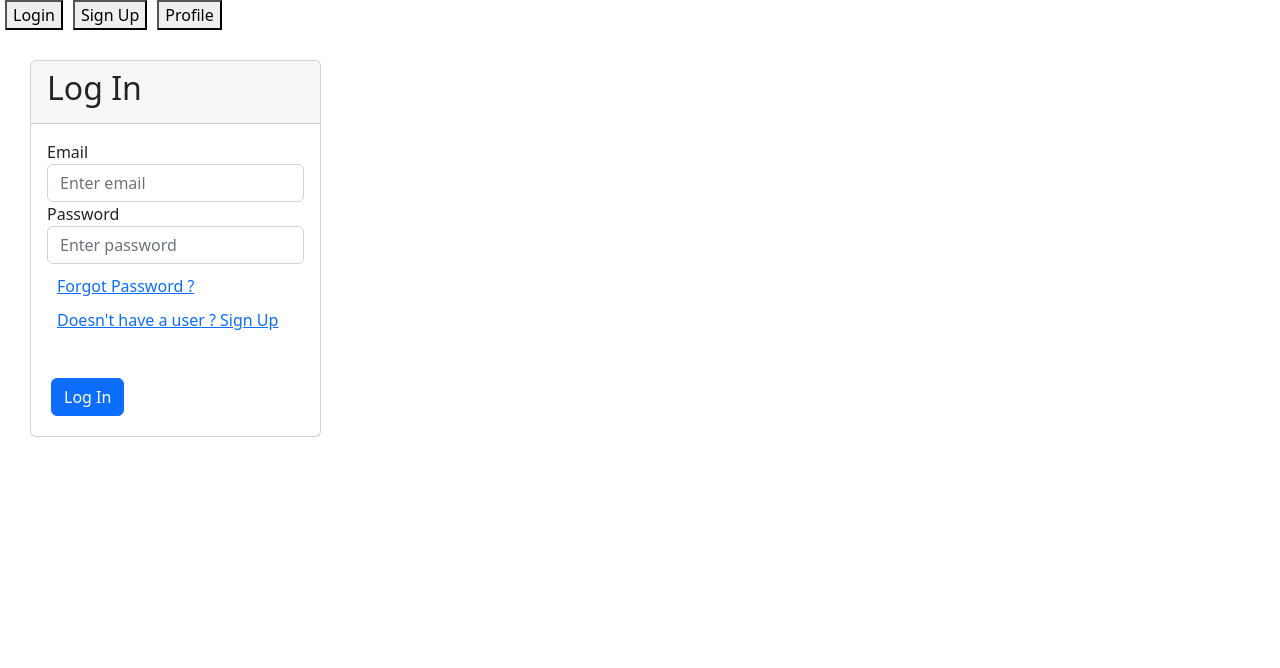
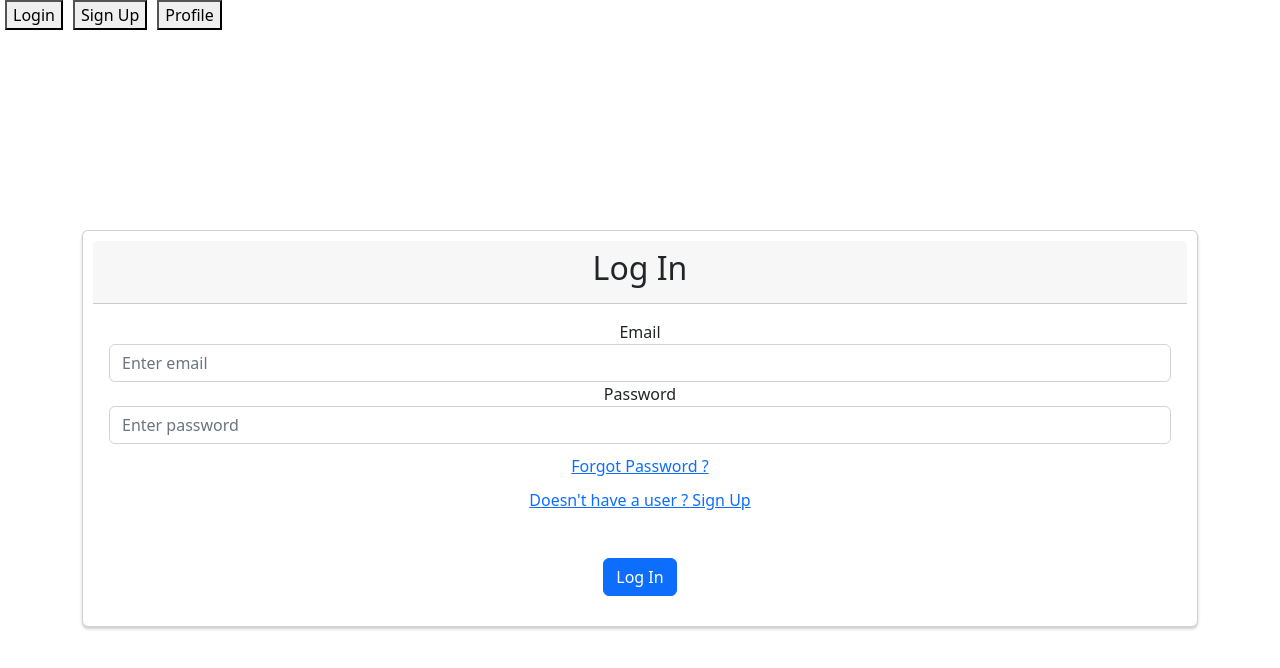
Before and after one commit to shech2/React-Final-Project, a React (Create React App) app in the folder frontend/: page / in a window 1280 px wide. Shown: the top 668 px of the page. Built offline with nearby package versions, Linux system fonts and the light colour scheme; no server answers.

Commit message:
css styles

```diff
--- a/frontend/src/App.css
+++ b/frontend/src/App.css
@@ -0,0 +1,12 @@
+.card {
+    min-width: 30%;
+    min-height: 50%;
+    border: 1px solid #ccc;
+    border-radius: 5px;
+    box-shadow: 0 2px 3px #ccc;
+    margin: 200px auto;
+    padding: 10px;
+    box-sizing: border-box;
+    text-align: center;
+    background-color: #fff;
+}
--- a/frontend/src/App.js
+++ b/frontend/src/App.js
@@ -18,9 +18,7 @@ function App() {
           <Link to="/signup" style={{ padding: '5px' }}><button>Sign Up</button></Link>
           <Link to="/profile" style={{ padding: '5px' }}><button>Profile</button></Link>
         </nav>
-        <div style={{
-          display: 'flex', width: 700, padding: 30
-        }}>
+        <div>
           <Routes>
             <Route exact path="/" element={<Login />} />
             <Route path="/signup" element={<Signup />} />
--- a/frontend/src/components/Login.js
+++ b/frontend/src/components/Login.js
@@ -1,6 +1,6 @@
 import React, { useRef, useState } from 'react'
 import { useAuth } from '../contexts/AuthContext'
-import { Card, Form, Alert } from 'react-bootstrap';
+import { Card, Form, Alert, Container } from 'react-bootstrap';
 import { Link, useNavigate } from 'react-router-dom';
 
 export default function Login() {
@@ -28,8 +28,8 @@ export default function Login() {
 
     return (
         <div>
-
-            <Card>
+            <Container>
+                <Card className='card'>
                     <Card.Header><h2>Log In</h2></Card.Header>
                     <Form onSubmit={handleLogin}>
                         <Card.Body>
@@ -56,6 +56,7 @@ export default function Login() {
                         <button style={{ margin: '20px' }} type="submit" className="btn btn-primary">Log In</button>
                     </Form>
                 </Card>
+            </Container>
         </div >
     )
 }
--- a/frontend/src/components/Profile.js
+++ b/frontend/src/components/Profile.js
@@ -1,6 +1,6 @@
 import React, { useRef, useState } from 'react'
 import { useAuth } from '../contexts/AuthContext'
-import { Card, Form, Alert } from 'react-bootstrap';
+import { Card, Form, Alert, Container } from 'react-bootstrap';
 import { useNavigate } from 'react-router-dom';
 
 export default function Profile() {
@@ -37,7 +37,8 @@ export default function Profile() {
 
     return (
         <div>
-            <Card>
+            <Container>
+                <Card className='card'>
                     <Form onSubmit={handleUpdate}>
                         <Card.Header><h2>Profile</h2></Card.Header>
                         <Card.Body>
@@ -52,6 +53,7 @@ export default function Profile() {
                         </Card.Body>
                     </Form>
                 </Card>
+            </Container>
         </div>
     )
 }
--- a/frontend/src/components/ResetPassword.js
+++ b/frontend/src/components/ResetPassword.js
@@ -2,7 +2,7 @@ import React from 'react'
 import { useAuth } from '../contexts/AuthContext'
 import { Link } from 'react-router-dom'
 import { useRef, useState } from 'react'
-import { Form, Button, Card, Alert } from 'react-bootstrap'
+import { Form, Button, Card, Alert, Container } from 'react-bootstrap'
 
 export default function ResetPassword() {
     const { resetPassword } = useAuth();
@@ -25,7 +25,8 @@ export default function ResetPassword() {
 
     return (
         <div>
-            <Card>
+            <Container>
+                <Card className='card'>
                     <Card.Body>
                         {error && <Alert variant="danger">{error}</Alert>}
                         {message && <Alert variant="success">{message}</Alert>}
@@ -45,6 +46,7 @@ export default function ResetPassword() {
                         Need an account? <Link to="/signup">Sign Up</Link>
                     </div>
                 </Card>
+            </Container>
         </div>
     )
 }
--- a/frontend/src/components/Signup.js
+++ b/frontend/src/components/Signup.js
@@ -1,6 +1,6 @@
 import React, { useRef, useState } from 'react'
 import { useAuth } from '../contexts/AuthContext'
-import { Card, Form, Alert } from 'react-bootstrap';
+import { Card, Form, Alert, Container } from 'react-bootstrap';
 import { useNavigate } from 'react-router-dom';
 
 
@@ -29,7 +29,8 @@ const Signup = () => {
 
     return (
         <div>
-            <Card>
+            <Container>
+                <Card className='card'>
                     <Card.Header><h2>Sign Up</h2></Card.Header>
                     <Form onSubmit={signupHandler}>
                         <Card.Body>
@@ -50,6 +51,7 @@ const Signup = () => {
                         </Card.Body>
                     </Form>
                 </Card>
+            </Container>
         </div>
 
     )
```
Lines whose indentation alone changed are shown as unchanged.
